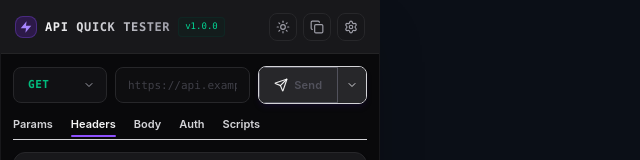
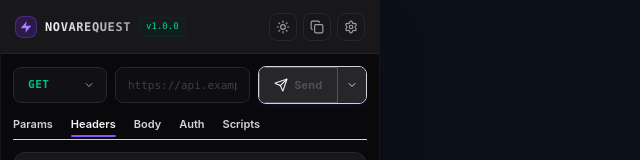
Before and after one commit to veera-bharath/NovaRequest, a React (Vite) app: page / in a window 1280 px wide. Shown: the top 160 px of the page, without its empty margins (0-640 px from the left). Built offline with nearby package versions, Linux system fonts and the light colour scheme.

Commit message:
Rename project to NovaRequest

```diff
--- a/index.html
+++ b/index.html
@@ -4,7 +4,7 @@
     <meta charset="UTF-8" />
     <link rel="icon" type="image/svg+xml" href="/favicon.svg" />
     <meta name="viewport" content="width=device-width, initial-scale=1.0" />
-    <title>quickapicall</title>
+    <title>NovaRequest</title>
   </head>
   <body>
     <div id="root"></div>
--- a/package.json
+++ b/package.json
@@ -1,5 +1,5 @@
 {
-  "name": "quickapicall",
+  "name": "novarequest",
   "private": true,
   "version": "0.0.0",
   "type": "module",
--- a/src/popup/App.tsx
+++ b/src/popup/App.tsx
@@ -86,7 +86,7 @@
               ? 'bg-gradient-to-r from-zinc-100 to-zinc-400 bg-clip-text text-transparent'
               : 'text-zinc-800'
           }`}>
-            API Quick Tester
+            NovaRequest
           </span>
           <span className={`text-[9px] font-mono px-1.5 py-0.5 rounded border transition-all duration-200 ${
             isDarkMode
```
Also changed, not shown: public/manifest.json.
